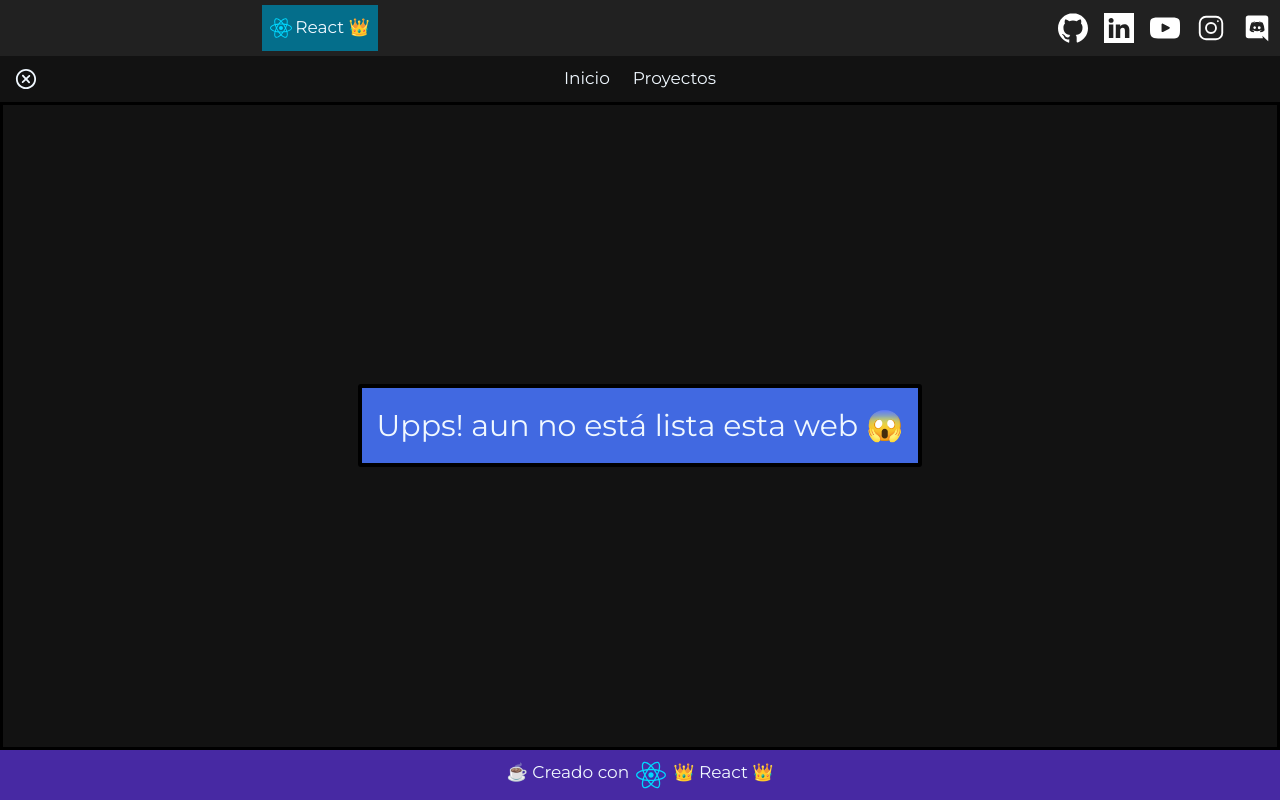
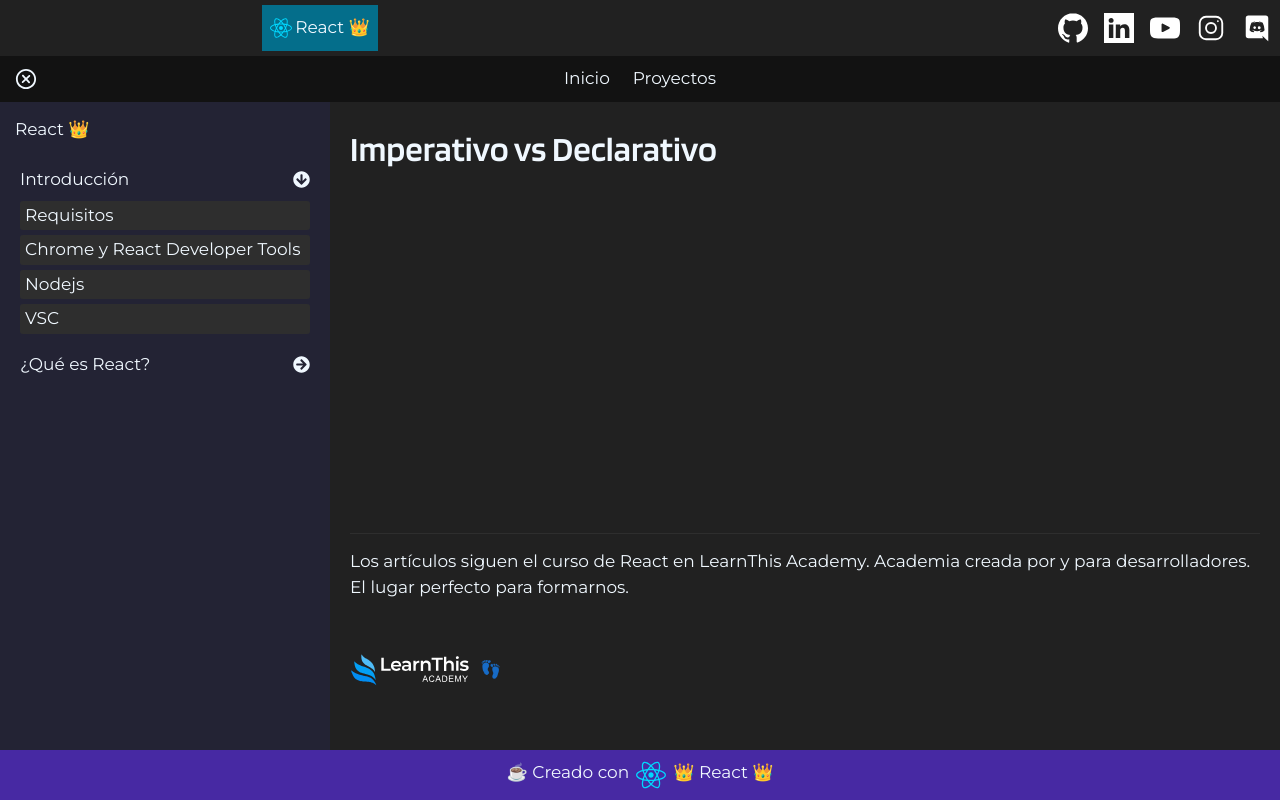
Before and after one commit to edarcode/edarcode, a React (Vite) app: page /react/what_is_react/imperative_declarative in a window 1280 px wide. Built offline with nearby package versions, Linux system fonts and the light colour scheme.

Commit message:
refactor(src/components/container/BoxTopic/BoxTopic.jsx)

```diff
--- a/src/App/App.jsx
+++ b/src/App/App.jsx
@@ -4,6 +4,7 @@ import Footer from "../components/container/Footer/Footer";
 import Header from "../components/container/Header/Header";
 import Chrome from "../components/react/Chrome/Chrome";
 import FirstComponents from "../components/react/FirstComponents/FirstComponents";
+import ImperativeDeclarative from "../components/react/ImperativeDeclarative/ImperativeDeclarative";
 import IntroReact from "../components/react/IntroReact/IntroReact";
 import Nodejs from "../components/react/Nodejs/Nodejs";
 import OriginReactJsx from "../components/react/OriginReactJsx/OriginReactJsx";
@@ -45,6 +46,10 @@ function App() {
 								path={react.whatIsReact.originReactJsx.path}
 								element={<OriginReactJsx />}
 							/>
+							<Route
+								path={react.whatIsReact.imperativeDeclarative.path}
+								element={<ImperativeDeclarative />}
+							/>
 						</Route>
 					</Route>
 					<Route path="/*" element={<NotFound />} />
--- a/src/components/container/BoxTopic/BoxTopic.jsx
+++ b/src/components/container/BoxTopic/BoxTopic.jsx
@@ -1,13 +1,19 @@
-import { useState } from "react";
+import { useEffect, useState } from "react";
 import { FaArrowCircleRight } from "react-icons/fa";
 import SubTopicsNav from "../SubTopicsNav/SubTopicsNav";
 import css from "./style.module.css";
 
 export default function BoxTopic({ topic, subTopics }) {
 	const [isCollapseTopics, setIsCollapseTopics] = useState(false);
-	const handleOnClickIsCollapseTopics = e => {
+
+	const handleOnClickIsCollapseTopics = () => {
 		setIsCollapseTopics(state => !state);
 	};
+
+	useEffect(() => {
+		if (topic === "Introducción") setIsCollapseTopics(true);
+	}, [topic]);
+
 	return (
 		<div className={css.topic}>
 			<span
--- /dev/null
+++ b/src/components/react/ImperativeDeclarative/ImperativeDeclarative.jsx
@@ -0,0 +1,7 @@
+export default function ImperativeDeclarative() {
+	return (
+		<article>
+			<h1>Imperativo vs Declarativo</h1>
+		</article>
+	);
+}
--- a/src/constants/pathRoute.js
+++ b/src/constants/pathRoute.js
@@ -21,6 +21,10 @@ export const react = {
 		originReactJsx: {
 			path: "origin_react_jsx",
 			exactPath: "/react/what_is_react/origin_react_jsx"
+		},
+		imperativeDeclarative: {
+			path: "imperative_declarative",
+			exactPath: "/react/what_is_react/imperative_declarative"
 		}
 	}
 };
--- a/src/data/courseReact/whatIsReact.js
+++ b/src/data/courseReact/whatIsReact.js
@@ -15,6 +15,10 @@ export const whatIsReact = {
 		{
 			topic: "Origen de React y JSX",
 			path: react.whatIsReact.originReactJsx.exactPath
+		},
+		{
+			topic: "Imperativo VS Declarativo",
+			path: react.whatIsReact.imperativeDeclarative.exactPath
 		}
 	]
 };
```
